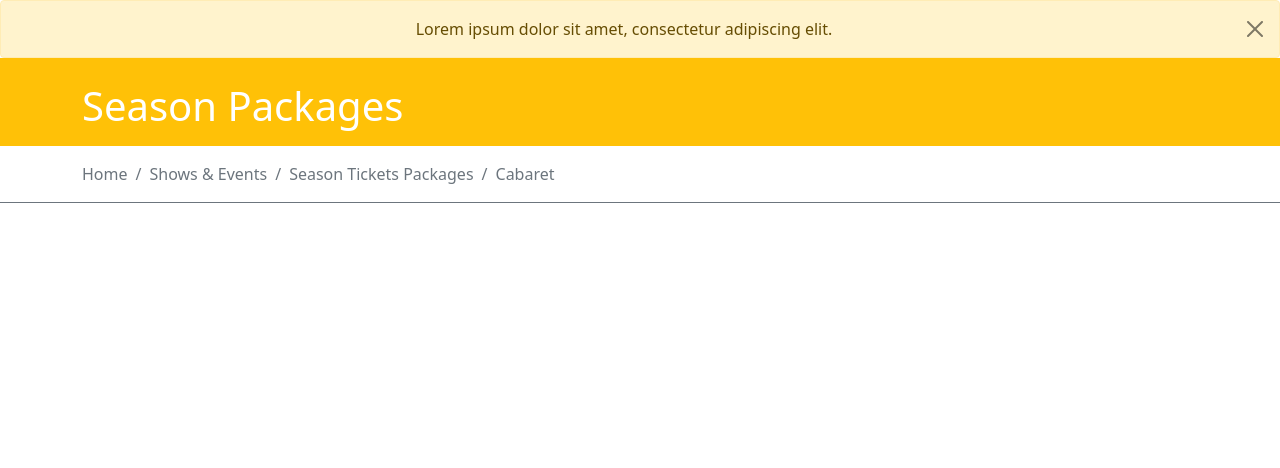
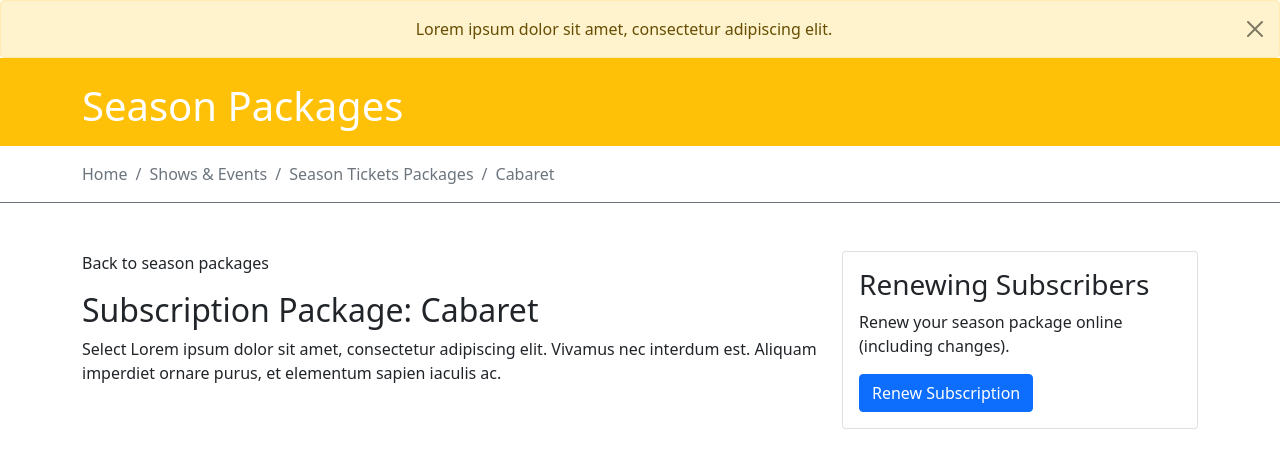
Before and after one commit to patk80/Segerstrom, a plain HTML site: page index.html in a window 1280 px wide. Drawn offline with nearby package versions, Linux system fonts and the light colour scheme; a web font is replaced by a local one.

Commit message:
Intro content skeleton

```diff
--- a/index.html
+++ b/index.html
@@ -25,6 +25,7 @@
     <!-- Alert End -->
 
 
+
     <!-- Header Start -->
     <header class="container-fluid bg-warning">
         <div class="container">
@@ -36,6 +37,7 @@
         </div>
     </header>
     <!-- Header End -->
+
 
 
     <!-- Breadcrumb Start -->
@@ -59,6 +61,33 @@
 
 
 
+    <!-- Intro Content Start -->
+    <section class="container my-5">
+        <div class="row">
+            <!-- Left Start -->
+            <div class="col-8">
+                <p>Back to season packages</p>
+                <h2>Subscription Package: <span>Cabaret</span></h2>
+                <p>Select Lorem ipsum dolor sit amet, consectetur adipiscing elit. Vivamus nec interdum est. Aliquam imperdiet ornare purus, et elementum sapien iaculis ac.</p>
+            </div>
+            <!-- Left End -->
+            <!-- Right Start -->
+            <div class="col-4">
+                <div class="card">
+                    <div class="card-body">
+                      <h3 class="card-title">Renewing Subscribers</h3>
+                      <p class="card-text">Renew your season package online (including changes).</p>
+                      <a href="#" class="btn btn-primary">Renew Subscription</a>
+                    </div>
+                </div>
+            </div>
+            <!-- Right End -->
+        </div>
+    </section>
+    <!-- Intro Content End -->
+
+
+
     <!-- Boostrap JS CDN -->
     <script src="https://cdn.jsdelivr.net/npm/bootstrap@5.1.3/dist/js/bootstrap.bundle.min.js" integrity="sha384-ka7Sk0Gln4gmtz2MlQnikT1wXgYsOg+OMhuP+IlRH9sENBO0LRn5q+8nbTov4+1p" crossorigin="anonymous"></script>
 </body>
```
